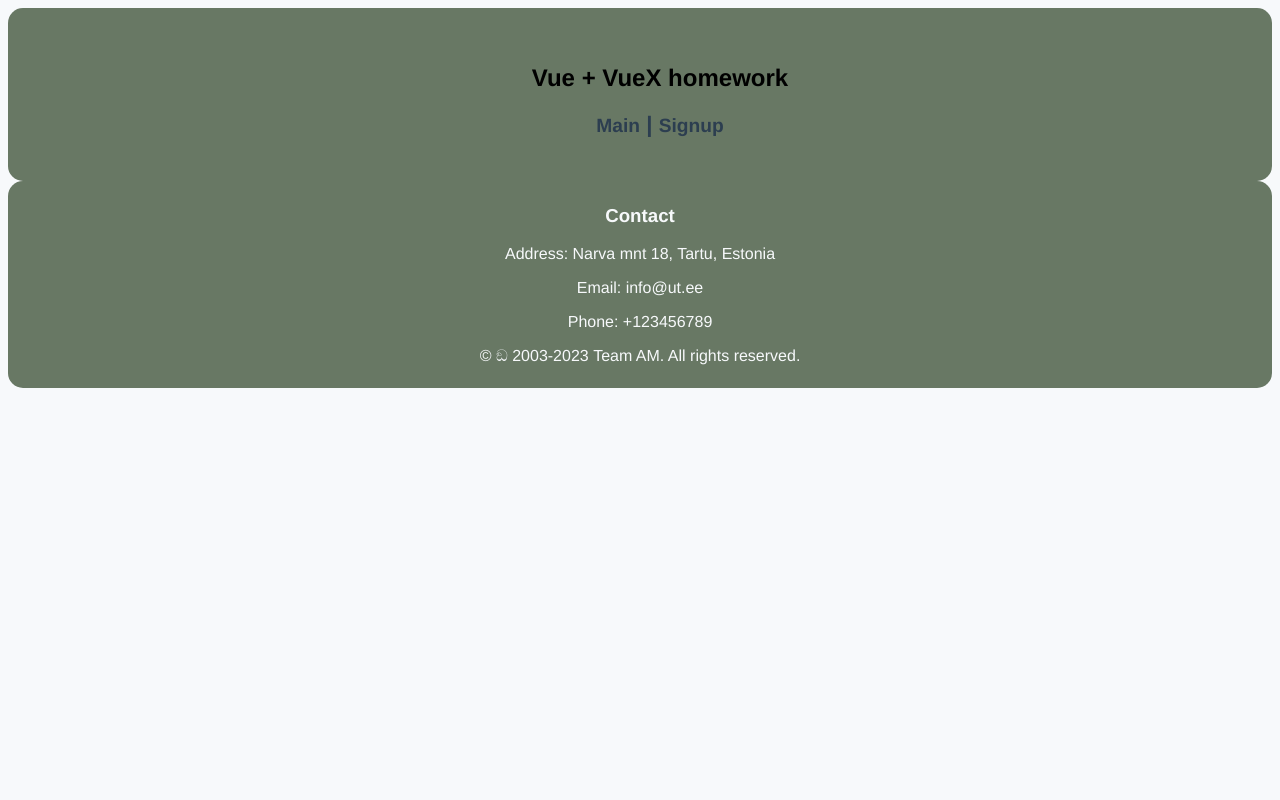
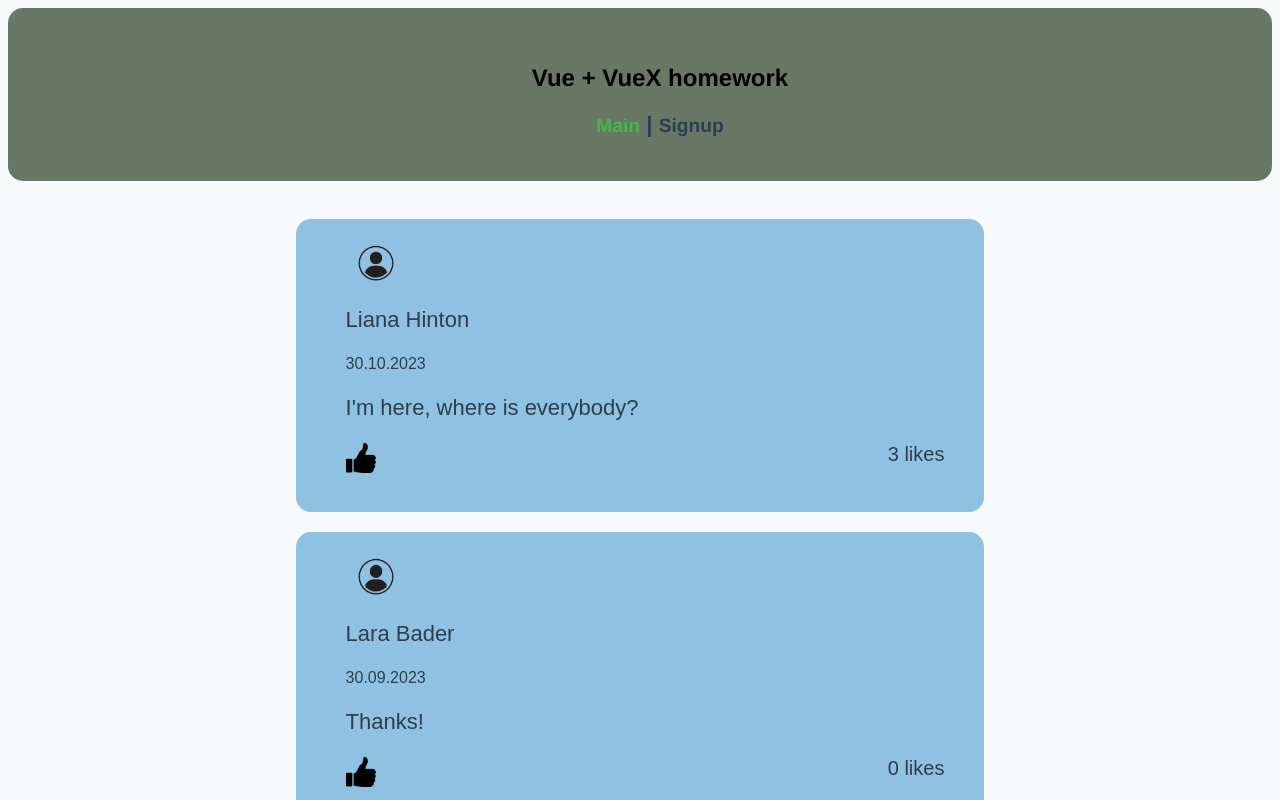
Before and after one commit to Marcusksi/WADHomework3, a Vue app: page /#/ in a window 1280 px wide. Shown: the top 800 px of the page. Built offline with nearby package versions, Linux system fonts and the light colour scheme.

Commit message:
changed routing

```diff
--- a/src/components/HeaderComp.vue
+++ b/src/components/HeaderComp.vue
@@ -15,7 +15,7 @@
       <li class="headerText"><h2>Vue + VueX homework</h2></li>
       <li class="nav-links">
         <nav>
-            <router-link to="/fetch">Main</router-link>
+            <router-link to="/">Main</router-link>
             <a class="mid"> | </a>
             <router-link to="/signup">Signup</router-link>
         </nav>
--- a/src/router/index.js
+++ b/src/router/index.js
@@ -1,15 +1,9 @@
 import { createRouter, createWebHashHistory } from "vue-router";
 import FetchView from "../views/FetchView.vue";
-import HomeView from "../views/HomeView.vue";
 import SignUpView from "../views/SignUpView.vue";
 
 const routes = [{
         path: "/",
-        name: "home",
-        component: HomeView,
-    },
-    {
-        path: "/fetch",
         name: "fetch",
         component: FetchView,
     },
```
